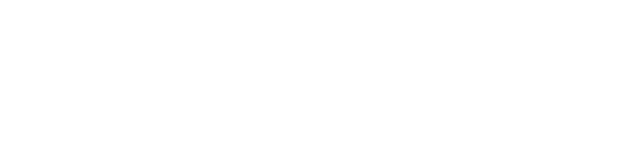
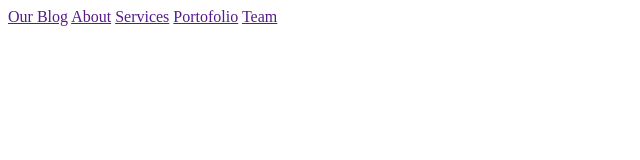
Before and after one commit to Cashadi/Learn-Grid, a plain HTML site: page index.html in a window 1280 px wide. Shown: the whole page, without its empty margins (0-640 px from the left). Drawn offline with Linux system fonts and the light colour scheme.

Commit message:
mau tidur

```diff
--- a/index.html
+++ b/index.html
@@ -5,6 +5,16 @@
     <meta http-equiv="X-UA-Compatible" content="IE=edge" />
     <meta name="viewport" content="width=device-width, initial-scale=1.0" />
     <title>Document</title>
+    <!-- css -->
+    <link rel="stylesheet" href="style.css" />
   </head>
-  <body></body>
+  <body>
+    <nav>
+      <a href="">Our Blog</a>
+      <a href="">About</a>
+      <a href="">Services</a>
+      <a href="">Portofolio</a>
+      <a href="">Team</a>
+    </nav>
+  </body>
 </html>
--- a/style.css
+++ /dev/null
@@ -1,15 +0,0 @@
-* {
-  padding: 0;
-  margin: 0;
-  box-sizing: border-box;
-}
-
-body {
-  font-family: 'Lato', sans-serif;
-  color: white;
-}
-
-a {
-  color: black;
-  text-decoration: none;
-}
```
